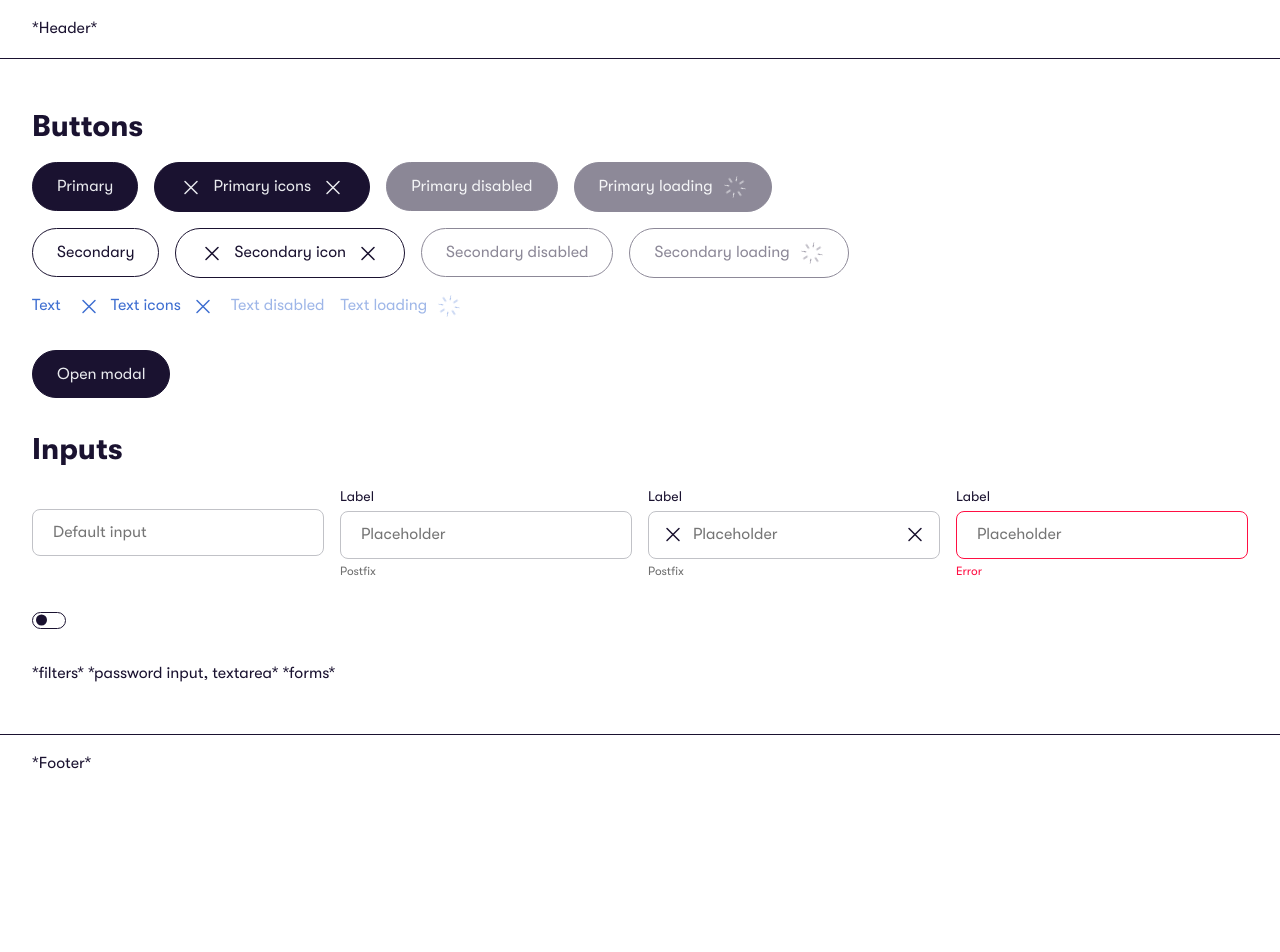
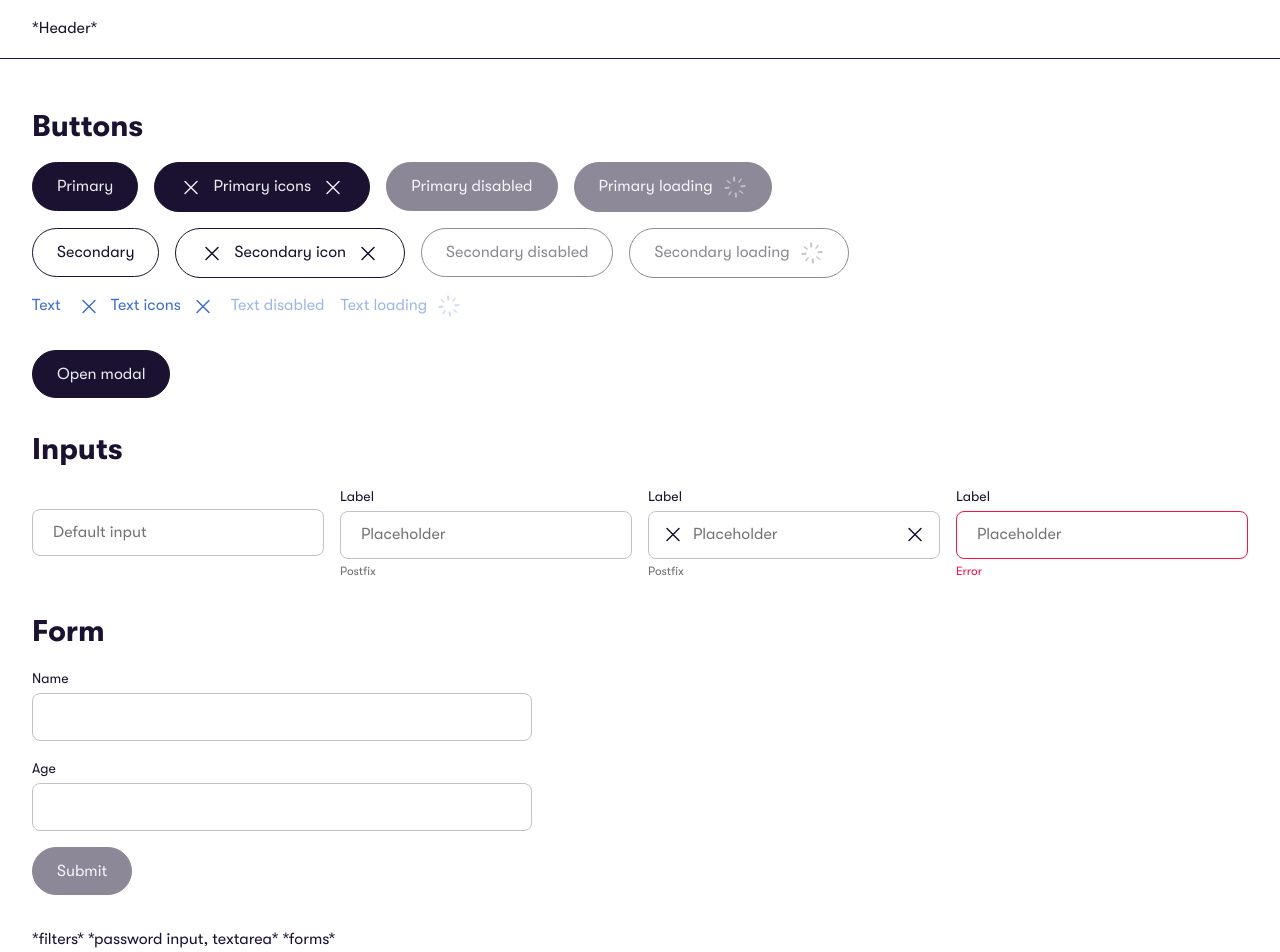
Before and after one commit to lleballex/lleballex-ui, a Next.js app: page / in a window 1280 px wide. Shown: the top 952 px of the page. Before the commit the page ends 800 px from the top, so only its background shows below. Built offline with nearby package versions, Linux system fonts and the light colour scheme.

Commit message:
Add HomeForm

```diff
--- a/package.json
+++ b/package.json
@@ -15,6 +15,7 @@
     "next": "14.0.3",
     "react": "^18",
     "react-dom": "^18",
+    "react-hook-form": "^7.48.2",
     "react-query": "^3.39.3",
     "react-remove-scroll": "^2.5.7",
     "sass": "^1.69.5"
--- a/src/components/main/Home/Home.tsx
+++ b/src/components/main/Home/Home.tsx
@@ -7,6 +7,7 @@ import HomeSwitch from './HomeSwitch'
 // import HomeDate from './HomeDate'
 // import HomeSlider from './HomeSlider'
 // import HomeToast from './HomeToast'
+import HomeForm from './HomeForm'
 import styles from './Home.module.scss'
 
 export default function Home() {
@@ -15,8 +16,9 @@ export default function Home() {
       <HomeButton />
       <HomeModal />
       <HomeInput />
+      <HomeForm />
       {/* <HomeSelect /> */}
-      <HomeSwitch />
+      {/* <HomeSwitch /> */}
       {/* <HomeRadioCheckbox /> */}
       {/* <HomeDate /> */}
       {/* <HomeSlider /> */}
--- /dev/null
+++ b/src/components/main/Home/HomeForm/HomeForm.module.scss
@@ -0,0 +1,6 @@
+.container {
+  display: flex;
+  flex-direction: column;
+  gap: 16px;
+  max-width: 500px;
+}
--- /dev/null
+++ b/src/components/main/Home/HomeForm/HomeForm.tsx
@@ -0,0 +1,51 @@
+import { useForm, Controller } from 'react-hook-form'
+import Input from '@/components/ui/Input'
+import Button from '@/components/ui/Button'
+import styles from './HomeForm.module.scss'
+
+interface Form {
+  name: string
+  age: number
+}
+
+export default function HomeForm() {
+  const {
+    control,
+    handleSubmit,
+    formState: { isValid },
+  } = useForm<Form>()
+
+  const onSubmit = (data: Form) => {
+    console.log(data)
+  }
+
+  return (
+    <form className={styles.container} onSubmit={handleSubmit(onSubmit)}>
+      <h2>Form</h2>
+      <Controller
+        control={control}
+        name="name"
+        rules={{ required: true }}
+        render={({ field, fieldState }) => (
+          <Input {...field} error={fieldState.error?.type} label="Name" />
+        )}
+      />
+      <Controller
+        control={control}
+        name="age"
+        rules={{ required: true }}
+        render={({ field, fieldState }) => (
+          <Input
+            {...field}
+            type="number"
+            error={fieldState.error?.type}
+            label="Age"
+          />
+        )}
+      />
+      <Button disabled={!isValid} htmlType="submit">
+        Submit
+      </Button>
+    </form>
+  )
+}
--- /dev/null
+++ b/src/components/main/Home/HomeForm/index.ts
@@ -0,0 +1,3 @@
+import HomeForm from './HomeForm'
+
+export default HomeForm
```
Also changed, not shown: 1 other file (tests, documents, lock files or other folders).
